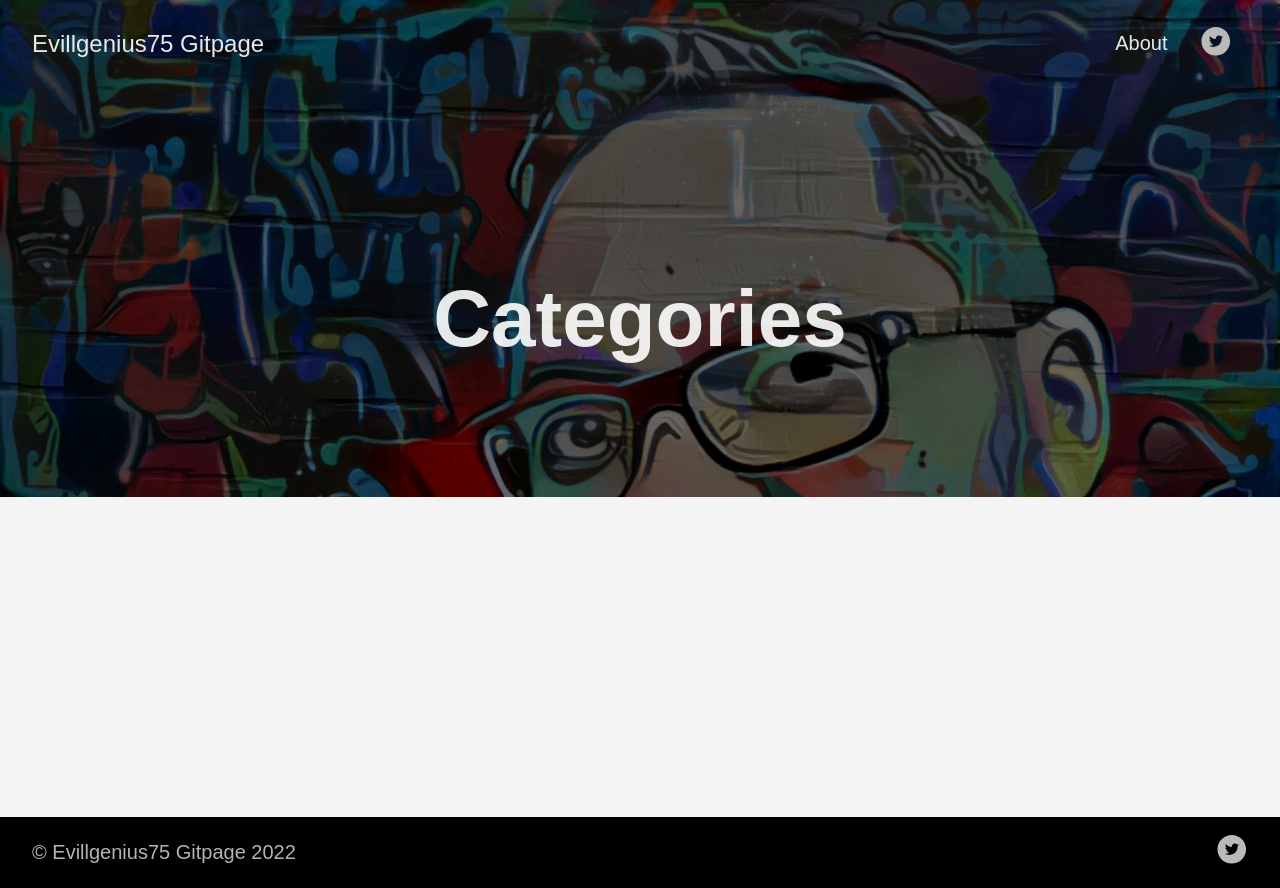
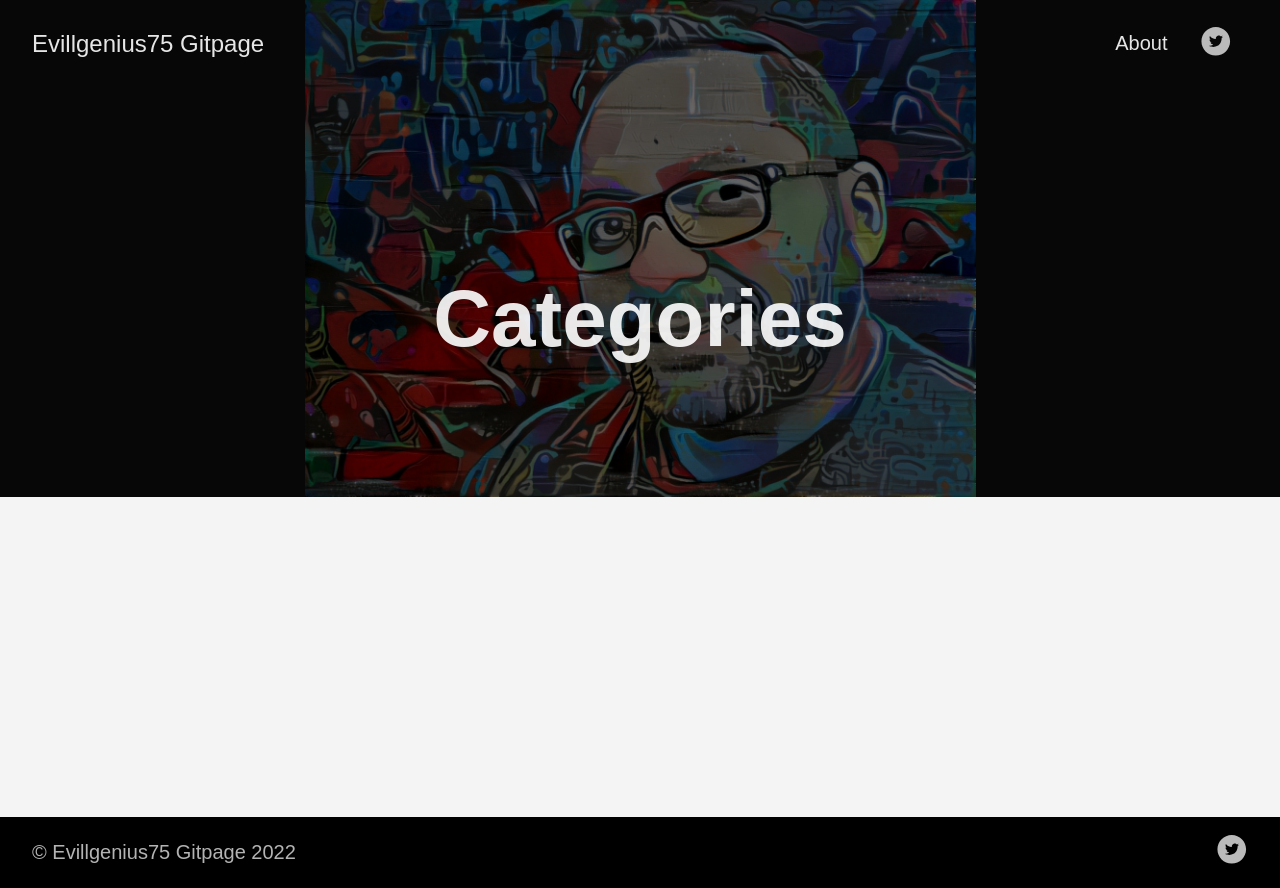
Before and after one commit to evillgenius75/evillgenius75.github.io, a plain HTML site: page categories/index.html in a window 1280 px wide. Drawn offline with Linux system fonts and the light colour scheme.

Commit message:
update site contents

```diff
--- a/categories/index.html
+++ b/categories/index.html
@@ -53,7 +53,7 @@
 
 
 
-  <header class="cover-l bg-top mw-100" style="background-image: url('https://evillgenius75.github.io/img/cover-image.jpg');">
+  <header class="contain-l bg-top bg-near-black mw-100" style="background-image: url('https://evillgenius75.github.io/img/cover-image.jpg');">
     <div class="bg-black-60">
       <nav class="pv3 ph3 ph4-ns" role="navigation">
   <div class="flex-l justify-between items-center center">
```
Also changed, not shown: index.html (+1 -1 lines), posts/index.html (+1 -1 lines), tags/index.html (+1 -1 lines).
